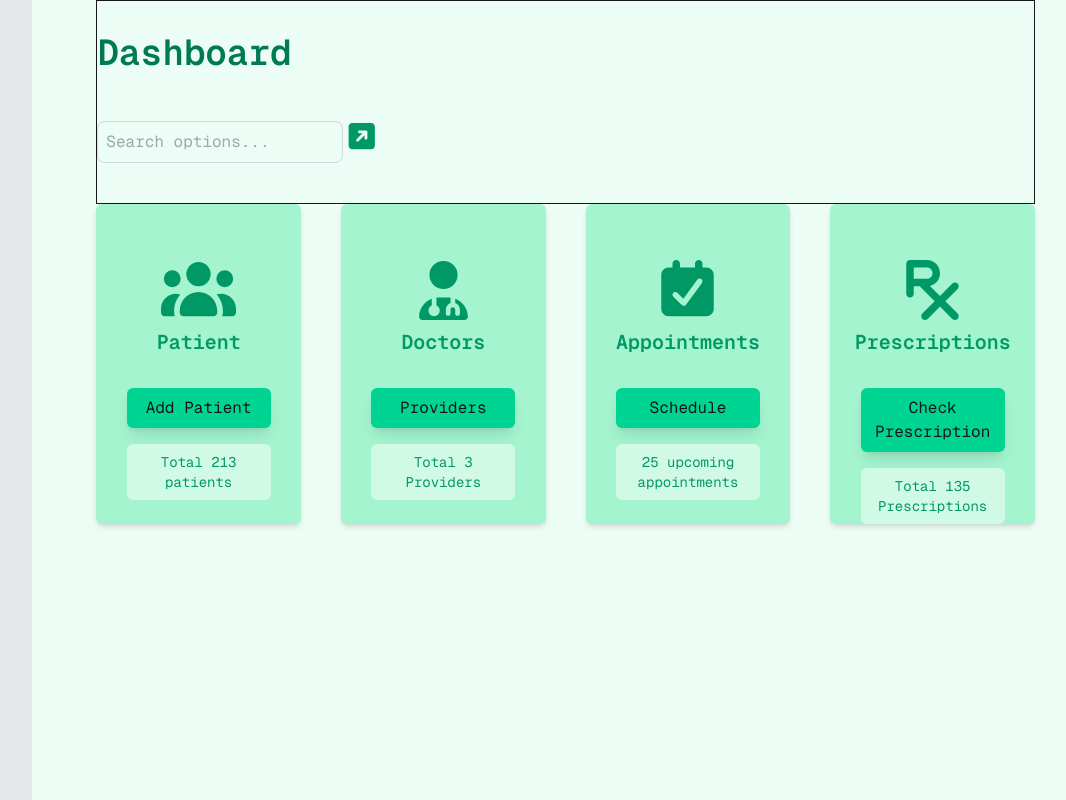
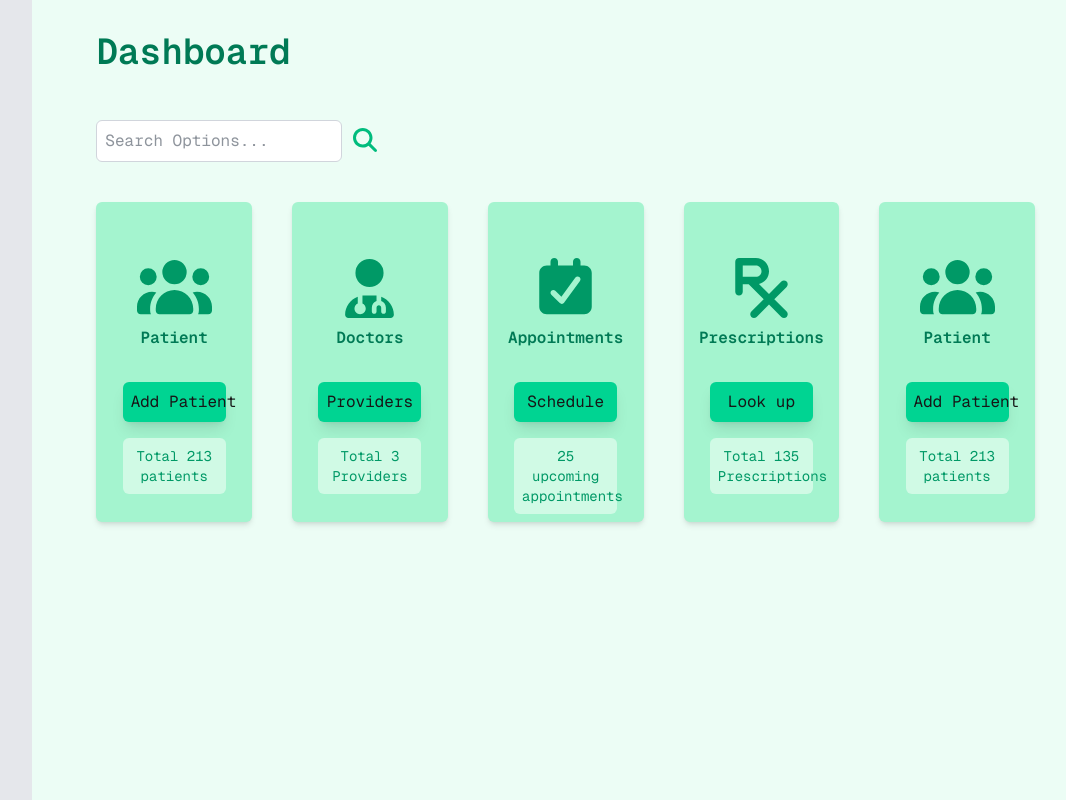
Before and after one commit to ketul-P/ehr-app, a Next.js app: page /admin/dashboard in a window 1280 px wide. Shown: the top 800 px of the page, without its empty margins (181-1247 px from the left). Built offline with nearby package versions, Linux system fonts and the light colour scheme.

Commit message:
- Final  commit before break

```diff
--- a/app/admin/dashboard/page.js
+++ b/app/admin/dashboard/page.js
@@ -2,8 +2,9 @@
 
 import { useRouter } from 'next/navigation';
 import { AdminDashboardTile } from 'app/components/OptionTiles'
+import { InputBasic } from 'app/components/InputFields';
 import { FontAwesomeIcon } from "@fortawesome/react-fontawesome"
-import { faUsers, faCalendarCheck, faUserDoctor, faPrescription, faArrowRight, faArrowRightFromFile, faArrowUpRightFromSquare, faArrowUpRightDots, faSquareArrowUpRight} from '@fortawesome/free-solid-svg-icons';
+import { faUsers, faCalendarCheck, faUserDoctor, faPrescription, faArrowRight, faMagnifyingGlass} from '@fortawesome/free-solid-svg-icons';
 
 
 export default function AdminDashboard(){
@@ -32,17 +33,22 @@ export default function AdminDashboard(){
             </div>
 
             <div id="dashboard" className="bg-emerald-50 px-16">
-                <div id="title" className="py-8 border">
+                <div id="title" className="py-8">
                     <h1 className="text-sm md:text-2xl lg:text-4xl font-mono font-semibold text-emerald-700 mb-4">
                         Dashboard
                     </h1>
-                    <div id="dashBoardSearch" className='flex mb-2 mt-12'>
-                        <input className='text-gray-600 border border-gray-300 p-2 rounded-lg focus:outline-none focus:border-emerald-400' placeholder='Search options...'/>
-                        <FontAwesomeIcon icon={faSquareArrowUpRight} className="text-3xl text-emerald-600"/>
+                    <div id="dashBoardSearch" className='flex mb-2 mt-12 align-middle'>
+                        <InputBasic
+                            name="searchTile"
+                            type="text"
+                            placeHolder="Search Options..."
+                            focusOutline="emerald-400"
+                        />
+                        <FontAwesomeIcon icon={faMagnifyingGlass} className="text-2xl text-emerald-500 pt-2 pl-2"/>
                     </div>
                 </div>
 
-                <div id="options" className='grid grid-cols-4 grid-rows-3 gap-10'>
+                <div id="options" className='grid grid-cols-5 grid-rows-3 gap-10'>
                     <AdminDashboardTile
                         title="Patient"
                         icon={faUsers}
@@ -70,9 +76,17 @@ export default function AdminDashboard(){
                     <AdminDashboardTile
                         title="Prescriptions"
                         icon={faPrescription}
-                        buttonText="Check Prescription"
+                        buttonText="Look up"
                         infoText="Total 135 Prescriptions"
                         onClick={addNewRx}
+                    />
+
+                    <AdminDashboardTile
+                        title="Patient"
+                        icon={faUsers}
+                        buttonText="Add Patient"
+                        onClick={addNewPatient}
+                        infoText="Total 213 patients"
                     />
                 </div>
 
--- a/app/components/OptionTiles.js
+++ b/app/components/OptionTiles.js
@@ -6,11 +6,11 @@ export function AdminDashboardTile({ title, icon, buttonText, onClick, infoText}
     <div className="flex flex-col items-center p-4 h-[20em] rounded-md bg-emerald-200 shadow-md font-mono hover:bg-emerald-100 hover:text-white">
       <FontAwesomeIcon icon={icon} className="text-6xl text-emerald-600 mt-10" />
 
-      <h2 className="text-base md:text-l lg:text-xl font-mono font-semibold text-emerald-600 mt-2 mb-4">
+      <h2 className="text-base font-mono font-semibold text-emerald-700 mt-2 mb-4">
         {title}
       </h2>
 
-      <button className="bg-emerald-400 rounded-md p-2 my-4 w-5/6 shadow-lg hover:bg-white hover:text-emerald-600" onClick={onClick}>
+      <button className="bg-emerald-400 rounded-md whitespace-nowrap p-2 my-4 w-5/6 shadow-lg hover:bg-white hover:text-emerald-600" onClick={onClick}>
         {buttonText}
       </button>
 
```
